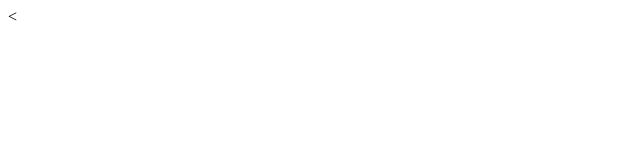
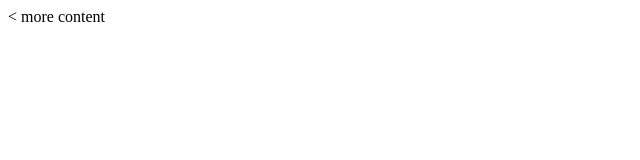
Before and after one commit to ruikezhong/test, a plain HTML site: page index.html in a window 1280 px wide. Shown: the full height of the page, 0-640 px from the left. Drawn offline with Linux system fonts and the light colour scheme.

Commit message:
test2
test2

```diff
--- a/index.html
+++ b/index.html
@@ -4,6 +4,6 @@
 	<title>Test</title>
 </head>
 <body>
-
+more content
 </body>
 </html>
```
